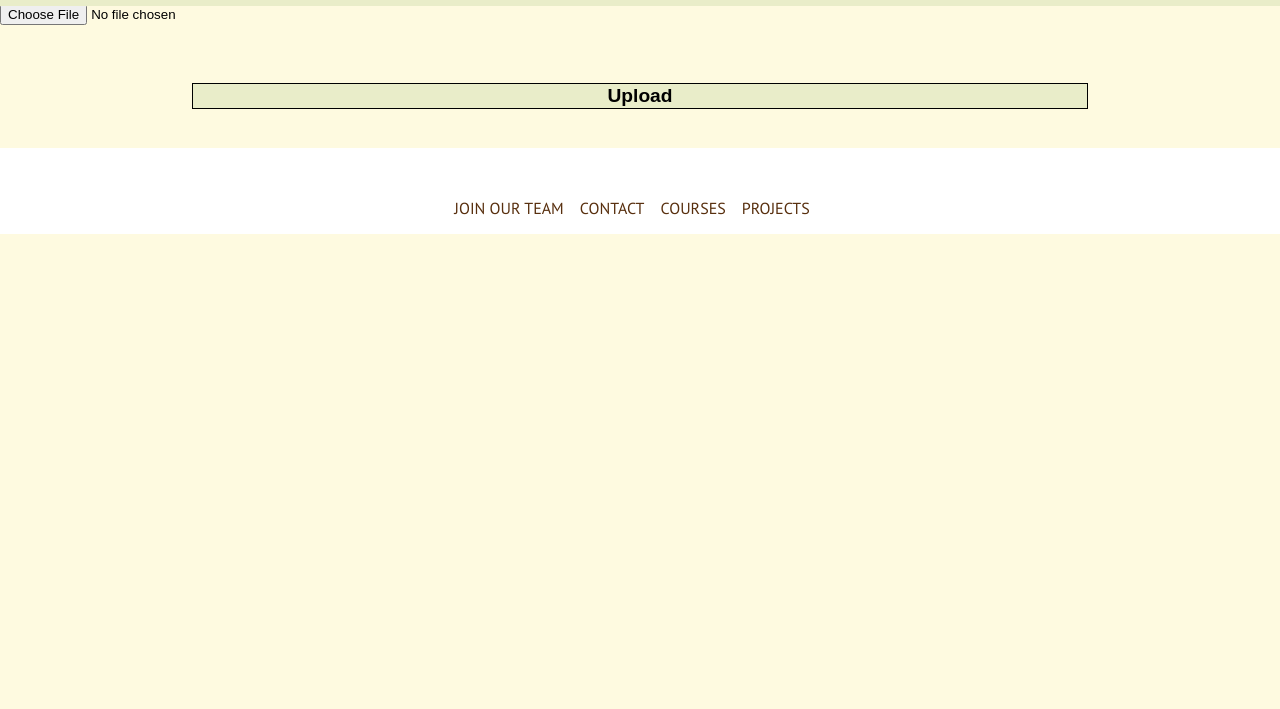
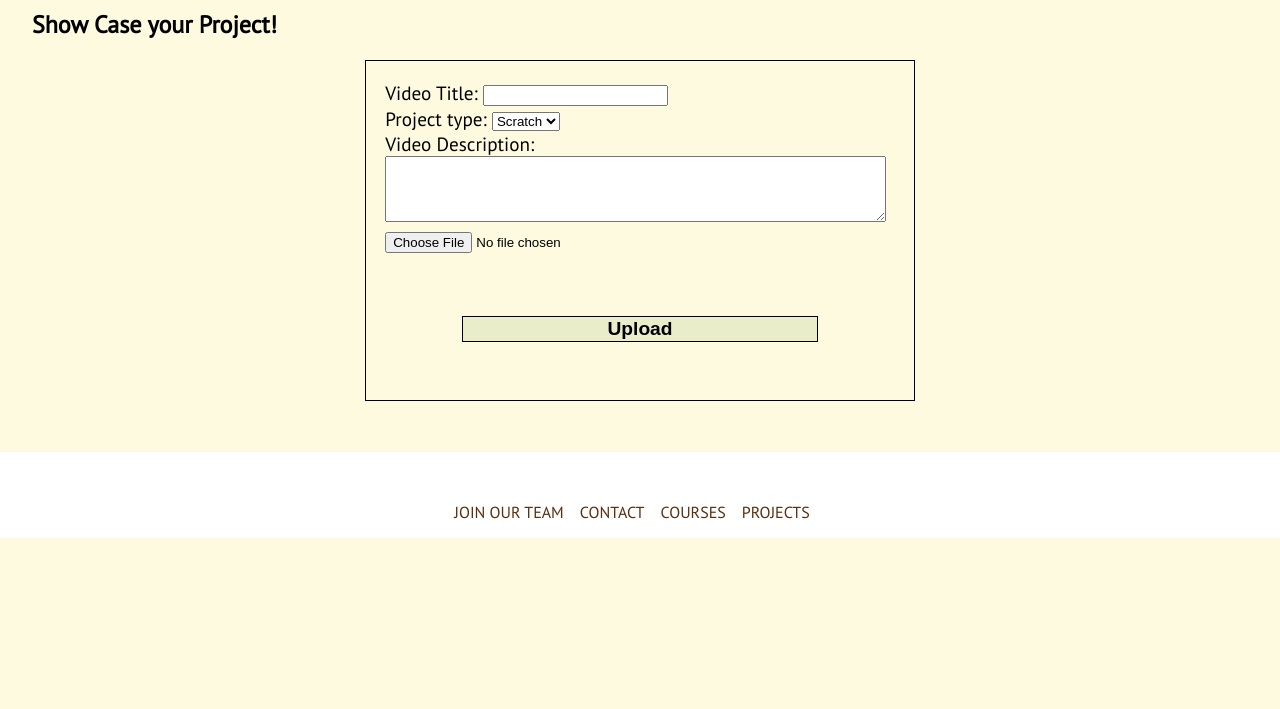
Before and after one commit to aidanschang/AvocadoCodingWebVer2.0, a plain HTML site: page upload.html in a window 1280 px wide. Shown: the part 91-800 px from the top of the page. Drawn offline with Linux system fonts and the light colour scheme.

Commit message:
09.22.21.ver2

```diff
--- a/avocadostyle.css
+++ b/avocadostyle.css
@@ -564,6 +564,26 @@ background: gray;
     padding:0;
 }
 
+/*===Up Load===*/
+#upload_section {
+    max-width: 100%;
+    padding: 5em 2em 2em 2em;
+    margin: 0 auto;
+}
+
+#formAjax {
+
+    width:550px;
+    font-size: 1.2rem;
+    padding:1em;
+    margin: 1em auto;
+    border: 1px solid;
+    display:flex;
+    flex-direction: column;
+    background-color: var(--avoseed);
+}
+
+
 /*===Sign Up Form===*/
 #signup_container {
     max-width: 100%;
--- a/upload.html
+++ b/upload.html
@@ -14,19 +14,42 @@
 <body>
     <!-- Nav Bar-->
     <page-header></page-header>
+    <section id="upload_section">
+        <h2>Show Case your Project!</h2>
+        <form id="formAjax" action="uploadHandling.php" method="POST">
+            <div>
+                <label for="title">Video Title:</label>
+                <input type="text" name="video_title" id="title" required>
+            </div>
 
-    <p>Image uploader</p>
-    <form id="formAjax" action="uploadHandling.php" method="POST">
-        <input type="text" id="title" name="title" value="test"/><br /><br />
+            <div>
+                <label for="type">Project type:</label>
+                <select name="project_type" id="type" required>
+                    <option>Scratch</option>
+                    <option>Python</option>
+                    <option>Roblox</option>
+                </select>
+            </div>
 
-        <input type="file" id="fileAjax" name="fileAjax" /><br /><br />
-        <input type="submit" id="submit" name="submit" value="Upload" />
-    </form>
-    <p id="status"></p>
+            <div>
+                <label for="description">Video Description:</label>
+                <textarea id="description" name="video_description" rows="4" cols="60" maxlength="40" required></textarea>
+
+            </div>
+            <div>
+                <input type="file" id="fileAjax" name="fileAjax" required/><br /><br />
+            </div>
+
+            <div>
+                <input type="submit" id="submit" name="submit" value="Upload" />
+            </div>
+        </form>
+
+        <p id="status"></p>
+    </section>
 
     <!-- Footer-->
     <page-footer></page-footer>
-
     <script type="text/javascript">
     var myForm = document.getElementById('formAjax');  // Our HTML form's ID
     var myFile = document.getElementById('fileAjax');  // Our HTML files' ID
@@ -42,7 +65,7 @@
 
         // Create a FormData object
         var formData = new FormData();
-
+        console.log(formData);
         // Select only the first file from the input array
         var file = files[0];
 
```
